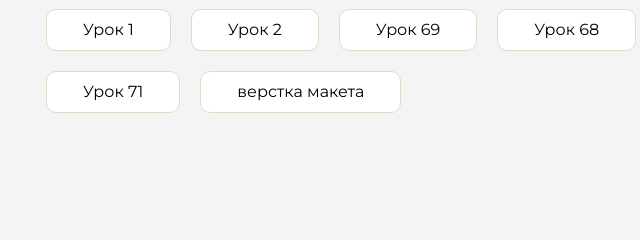
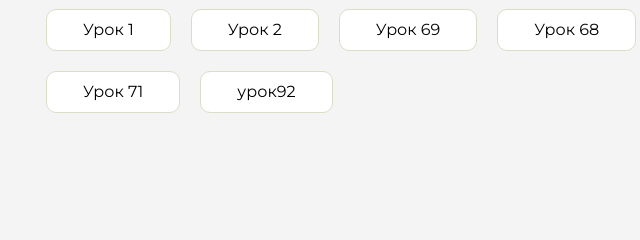
Before and after one commit to Nemu1kawaus0/homework, a plain HTML site: page index.html in a window 1280 px wide. Shown: the part 229-469 px from the top of the page, 410-1050 px from the left. Drawn offline with Linux system fonts and the light colour scheme.

Commit message:
Update index.html

```diff
--- a/index.html
+++ b/index.html
@@ -113,7 +113,7 @@
                     </li>
 
                      <li class="content__list-item">
-                        <a href="дз71/index.html">верстка макета</a>
+                        <a href="верстка макета/index.html">урок92</a>
                     </li>
 
 
```
